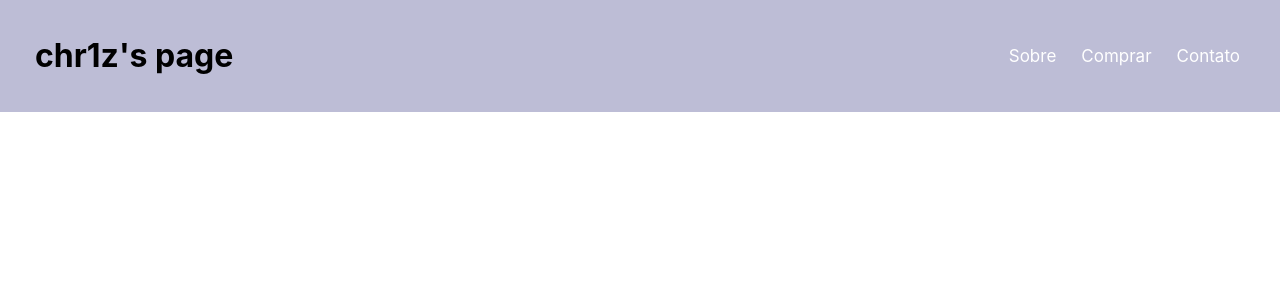
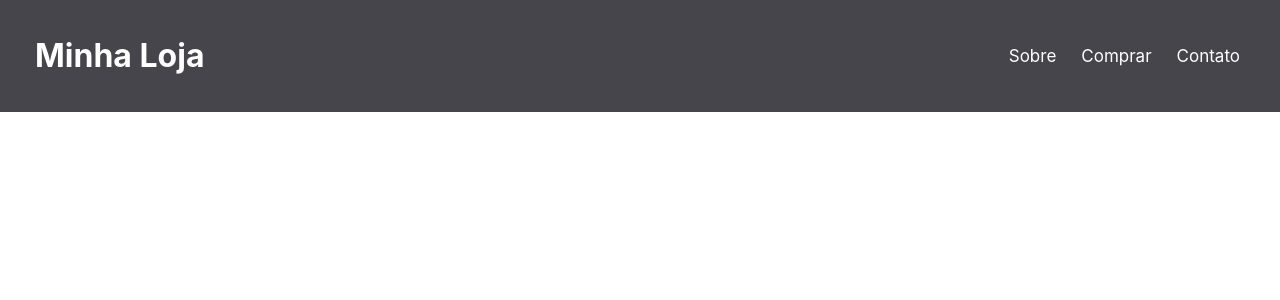
Before and after one commit to chr-1z/CursoProgramadorBR, a React (Create React App) app in the folder Modulo 31 - ReactJS/meu-app/not build/: page / in a window 1280 px wide. Shown: the top 300 px of the page. Built offline with nearby package versions, Linux system fonts and the light colour scheme.

Commit message:
update: last updates

```diff
--- a/Modulo 31 - ReactJS/meu-app/not build/src/App.css
+++ b/Modulo 31 - ReactJS/meu-app/not build/src/App.css
@@ -3,7 +3,7 @@
   align-items: center;
   justify-content: space-between;
   padding: 15px;
-  background-color: #bdbdd6;
+  background-color: #45454b;
 }
 
 .menu {
@@ -22,6 +22,7 @@
 
 .logo {
   padding-left: 20px;
+  color: #fff;
 }
 
 .about a {
--- a/Modulo 31 - ReactJS/meu-app/not build/src/App.js
+++ b/Modulo 31 - ReactJS/meu-app/not build/src/App.js
@@ -3,7 +3,7 @@ import Header from './Header';
 
 function App() {
   return (
-    <Header name="chr1z's page" links={["Sobre", "Comprar", "Contato"]}></Header>
+    <Header name="Minha Loja" links={["Sobre", "Comprar", "Contato"]}></Header>
   );
 }
 
```
